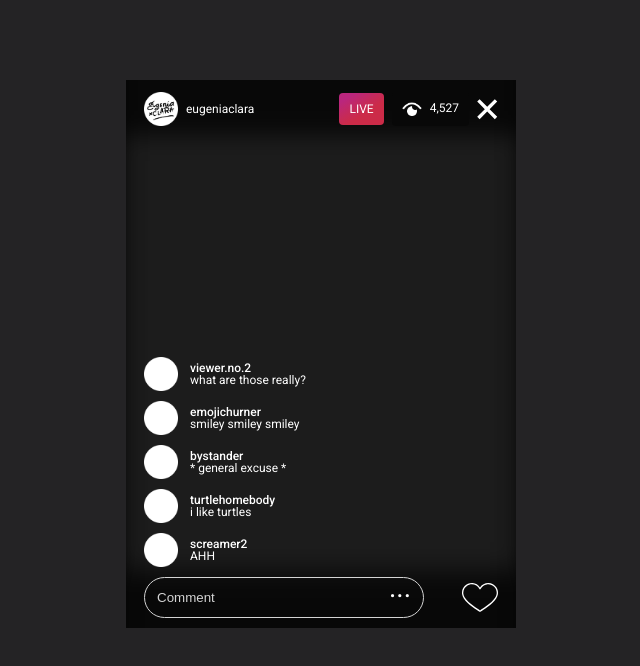
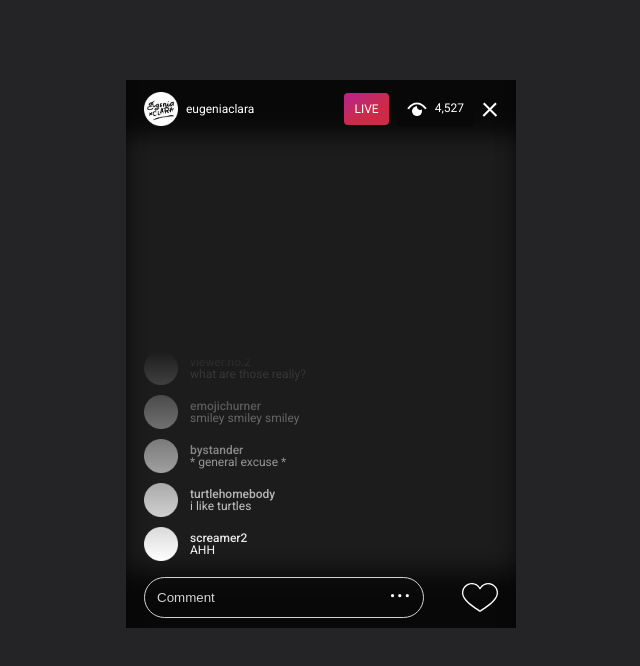
Before and after one commit to LostLemonCurd/fake-live, a plain HTML site: page index.html in a window 1280 px wide. Shown: the whole page, without its empty margins (319-959 px from the left). Drawn offline with Linux system fonts and the light colour scheme.

Commit message:
Changes to the page

```diff
--- a/index.html
+++ b/index.html
@@ -23,12 +23,12 @@
                     <img src="img/eye-icon.png" alt="Eye icon">
                     <span class="text">4,527</span>
                 </div>
-                <img class="cross" src="img/x-mark.svg" alt="X mark">
+                <img class="cross" src="img/xmark.svg" alt="X mark">
             </div>
         </div>
 
         <div class="bottom-section">
-            <div class="comment-section">
+            <div class="comment-section mask">
                 <div class="comments">
                     <img src="img/circle-user.png" alt="Comments image">
                     <div class="com-info">
--- a/style.css
+++ b/style.css
@@ -79,6 +79,9 @@ img{
 .comment-section{
     margin: 0px;
 }
+.mask{
+    -webkit-mask-image: linear-gradient(transparent, black);
+}
 .comments{
     display: flex;
     align-items: center;
@@ -100,7 +103,7 @@ img{
 .bottom-bar{
     display: flex;
     justify-content: space-between;
-    margin: 0 0 10px;
+    margin: 16px 0 10px;
 }
 .inputwrapper{
     position: relative;
```
Also changed, not shown: img/Frame 2.svg (deleted), img/xmark.svg (added), 2 other files.
